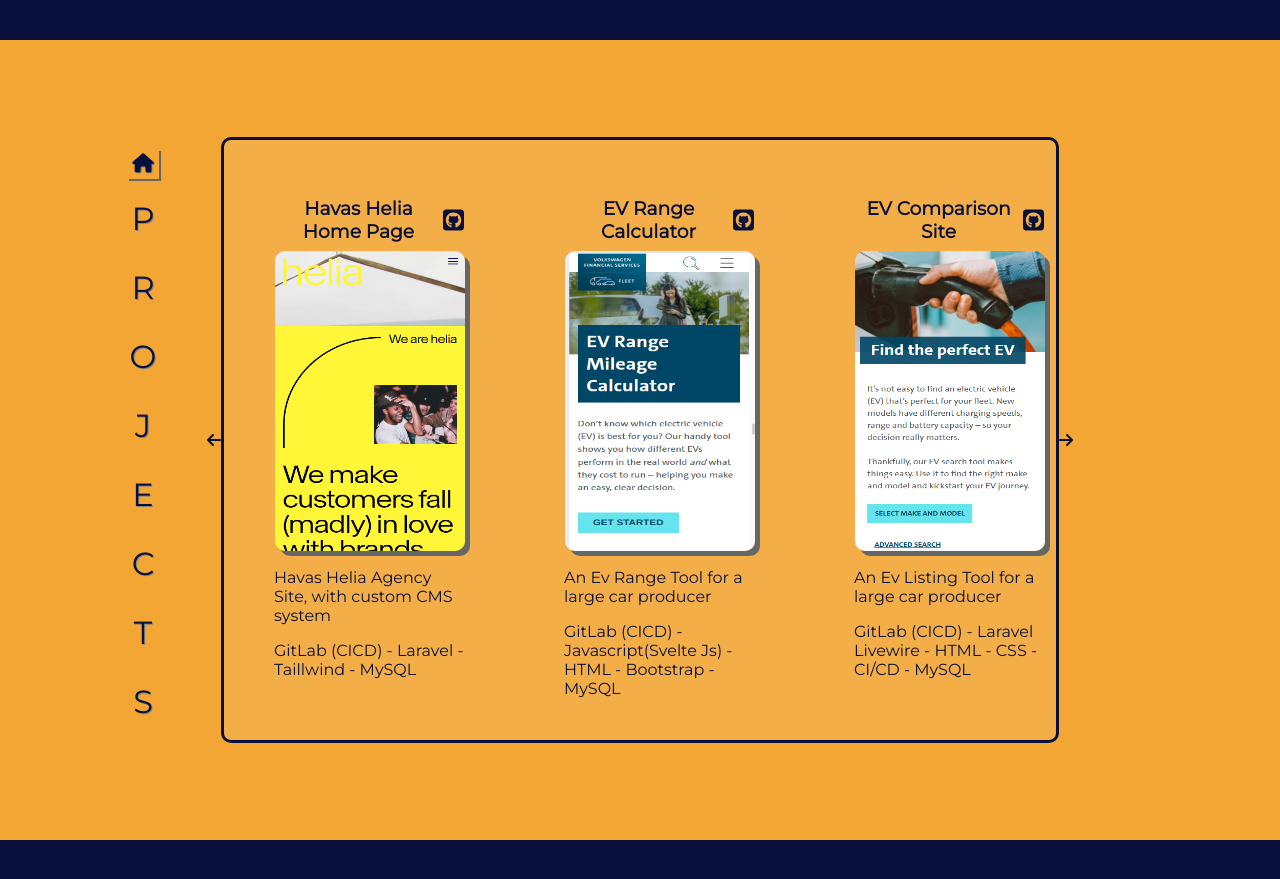
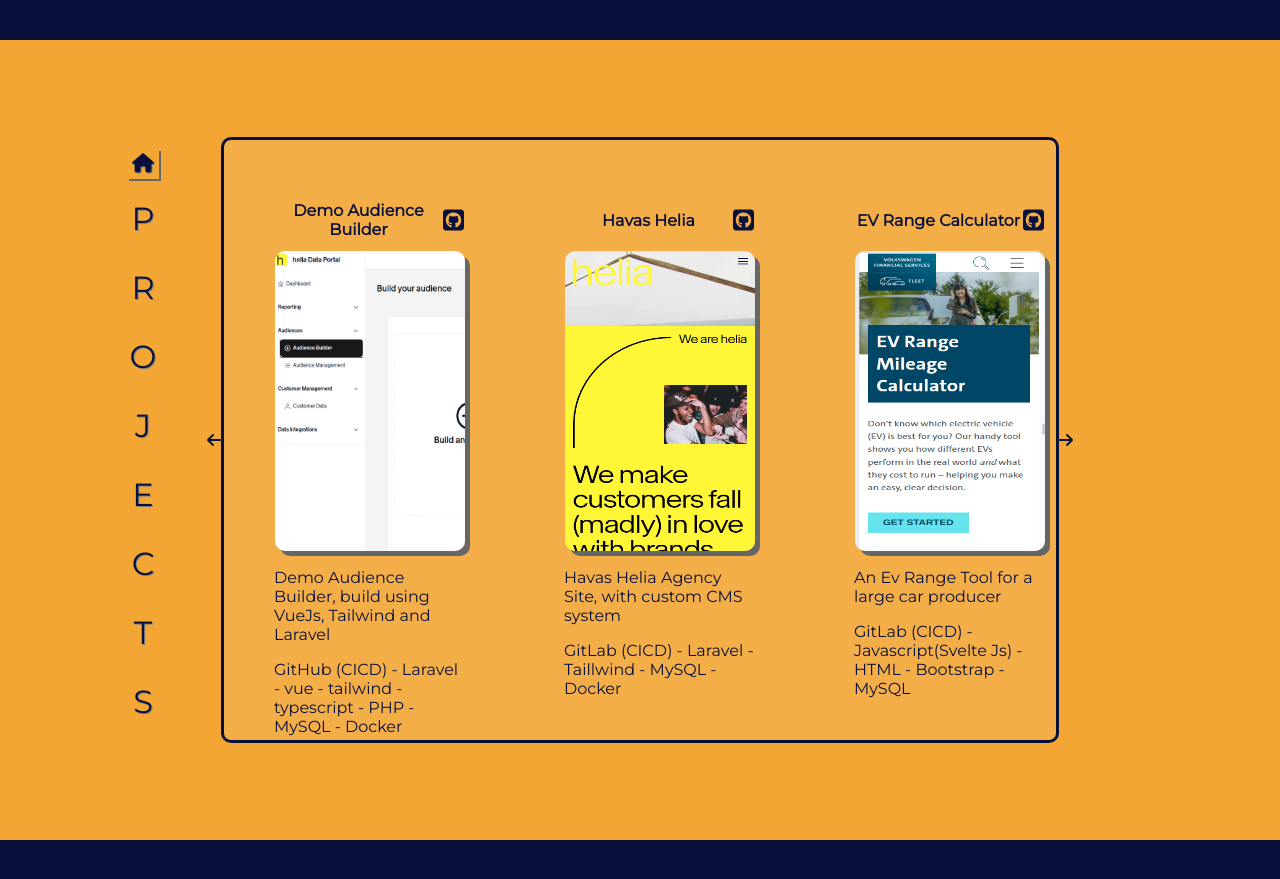
Before and after one commit to joecalleya/portfiolio, a website with bundled scripts: page index.html in a window 1280 px wide. Shown: the part 760-1639 px from the top of the page. Built offline with nearby package versions, Linux system fonts and the light colour scheme.

Commit message:
adding blank and new things

```diff
--- a/data/projects.js
+++ b/data/projects.js
@@ -1,8 +1,15 @@
 export const projectItemsArray = [
     {
-        name: "Havas Helia Home Page",
+        name: "Demo Audience Builder",
+        description: "Demo Audience Builder, build using VueJs, Tailwind and Laravel",
+        techStack: "GitHub (CICD) - Laravel - vue - tailwind - typescript - PHP - MySQL - Docker",
+        gitHubLink: "",
+        webLink: "https://demo-portal.heliaonline.co.uk/",
+        image: "images/demo_portal.png"
+    },{
+        name: "Havas Helia",
         description: "Havas Helia Agency Site, with custom CMS system",
-        techStack: "GitLab (CICD) - Laravel - Taillwind - MySQL",
+        techStack: "GitLab (CICD) - Laravel - Taillwind - MySQL - Docker",
         gitHubLink: "",
         webLink: "https://havashelia.co.uk/",
         image: "images/havas-helia.png"
@@ -20,13 +27,6 @@
         gitHubLink: "",
         webLink: "https://www.vwfsfleet.co.uk/support-and-advice/tools/ev-listing-tool/",
         image: "images/ev-listing-tool.png"
-    },{
-        name: "Cricket Competition Site",
-        description: "International Drinks Company Coc Site (closed)",
-        techStack: "GitLab (CICD) - Javascript(Svelte Kit) - HTML - tailwind - typescript - PHP - MySQL",
-        gitHubLink: "",
-        webLink: "https://www.bundabergrum.com.au/our-story/our-partnerships/cricket-promotion-big-cash-catch.html",
-        image: "images/bundies-big-catch.png"
     },{
         name: "Landing Pages",
         description: "A Campaign of EV Landing Pages for a large car producer",
--- a/main.js
+++ b/main.js
@@ -29,7 +29,7 @@
                                             <h1>${name}</h1>
                                             <i class="fab fa-github-square"></i>
                                             </div>
-                                            <a href=${webLink}>
+                                            <a target="_blank" href=${webLink}>
                                                 <img class="project__detail__image" src=${image} alt="${name}">
                                             </a>
                                             <p class="project__text">${description}</p>
--- a/styles.scss
+++ b/styles.scss
@@ -4,6 +4,10 @@
 
 html {
     scroll-behavior: smooth;
+}
+
+h1{
+  font-size: 1rem;
 }
 
 body {
```
Also changed, not shown: images/demo_portal.png (added), styles.css.
